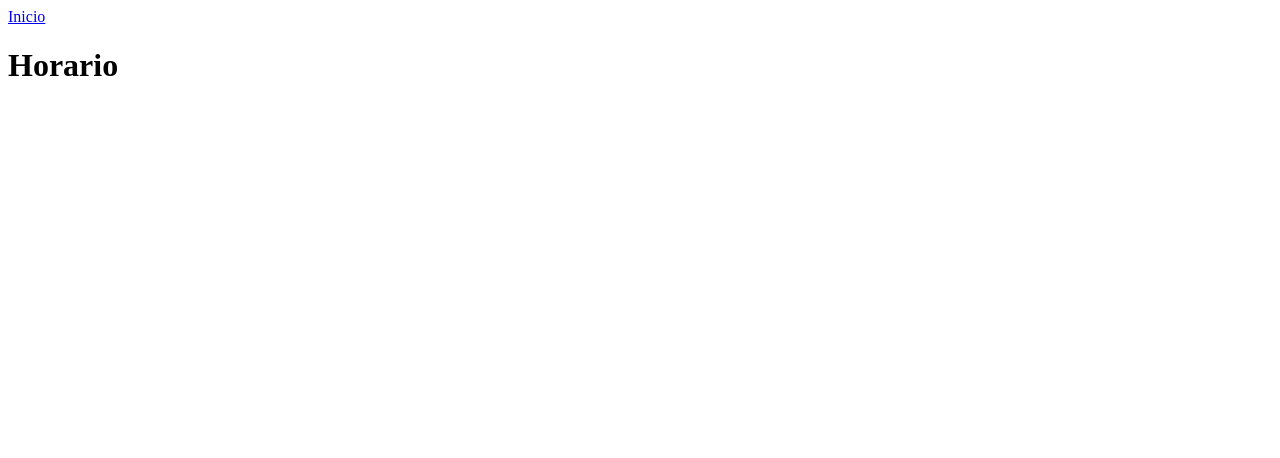
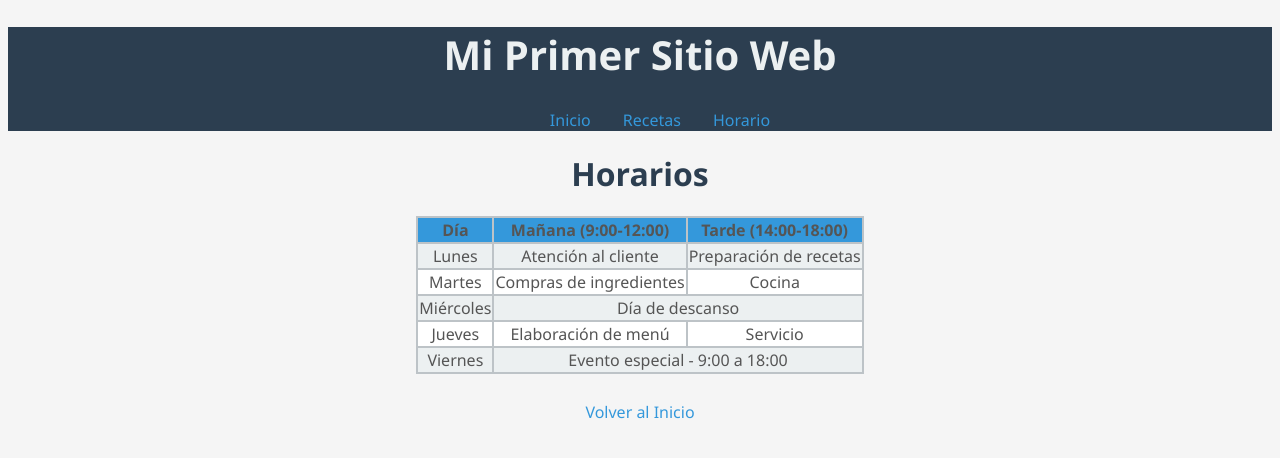
Before and after one commit to RomanMoreno99/TP-1-TUP, a plain HTML site: page horario.html in a window 1280 px wide. Drawn offline with Linux system fonts and the light colour scheme.

Commit message:
Nueva img y Horario listo, creo

```diff
--- a/horario.html
+++ b/horario.html
@@ -3,11 +3,59 @@
 <head>
     <meta charset="UTF-8">
     <meta name="viewport" content="width=device-width, initial-scale=1.0">
-    <title>Horario</title>
+    <title>Horarios</title>
+    <link rel="stylesheet" href="styles.css">
+
 </head>
 <body>
-    <a href="index.html">Inicio</a>
-    <h1>Horario</h1>
+    <header>
+        <h1>Mi Primer Sitio Web</h1>
+        <ul>
+            <li><a href="index.html">Inicio</a></li>
+            <li><a href="recetas.html">Recetas</a></li>
+            <li><a href="horario.html">Horario</a></li>
+        </ul>
+    </header>
 
+    <div class="schedule-container">
+        <h1>Horarios</h1>
+
+        <table class="schedule-table">
+            <thead>
+                <tr>
+                    <th>Día</th>
+                    <th>Mañana (9:00-12:00)</th>
+                    <th>Tarde (14:00-18:00)</th>
+                </tr>
+            </thead>
+            <tbody>
+                <tr>
+                    <td>Lunes</td>
+                    <td>Atención al cliente</td>
+                    <td>Preparación de recetas</td>
+                </tr>
+                <tr>
+                    <td>Martes</td>
+                    <td>Compras de ingredientes</td>
+                    <td>Cocina</td>
+                </tr>
+                <tr>
+                    <td>Miércoles</td>
+                    <td colspan="2">Día de descanso</td>
+                </tr>
+                <tr>
+                    <td>Jueves</td>
+                    <td>Elaboración de menú</td>
+                    <td>Servicio</td>
+                </tr>
+                <tr>
+                    <td>Viernes</td>
+                    <td colspan="2">Evento especial - 9:00 a 18:00</td>
+                </tr>
+            </tbody>
+        </table>
+
+        <p><a href="index.html">Volver al Inicio</a></p>
+    </div>
 </body>
 </html>
--- a/styles.css
+++ b/styles.css
@@ -1,4 +1,4 @@
-/* Tipografía y colores base */
+/* Inicio */
 * {
     font-family: 'Segoe UI', Tahoma, Geneva, Verdana, sans-serif;
 }
@@ -58,6 +58,7 @@ body a {
     font-weight: 500;
 }
 
+/* CSS de Pagina de Recetas */
 
 /* Imágenes */
 img {
@@ -66,64 +67,116 @@ img {
 }
 
 /* Contenedor de recetas */
-.recipe-container {
+.recetas {
     text-align: center;
 }
 
-.recipe-container h1 {
+.recetas h1 {
     font-size: 2rem;
     color: #2c3e50;
     font-weight: bold;
 }
 
 /* Receta */
-.recipe {
+.PC {
     text-align: left;
     background-color: #fff;
     display: inline-block;
 }
 
-.recipe h2 {
+.PC h2 {
     font-size: 1.8rem;
     color: #e74c3c;
     font-weight: bold;
 }
 
-.recipe h3 {
+.PC h3 {
     font-size: 1.3rem;
     color: #2c3e50;
     font-weight: bold;
 }
 
 /* Listas */
-.recipe ul {
+.PC ul {
     list-style-type: disc;
     font-size: 1.1rem;
     color: #555;
     line-height: 1.8;
 }
 
-.recipe ol {
+.PC ol {
     list-style-type: decimal;
     font-size: 1.1rem;
     color: #555;
     line-height: 1.8;
 }
 
-.recipe ul li,
-.recipe ol li {
+.PC ul li,
+.PC ol li {
     color: #555;
 }
 
 /* Enlaces */
-.recipe a {
+.PC a {
     color: #3498db;
     text-decoration: none;
     font-size: 1rem;
     font-weight: 500;
 }
 
-.recipe a:hover {
-    color: #e74c3c;
-    text-decoration: underline;
+/* Contenedor de horarios */
+.schedule-container {
+    text-align: center;
 }
+
+.schedule-container h1 {
+    font-size: 2rem;
+    color: #2c3e50;
+    font-weight: bold;
+}
+
+/* Tabla */
+.schedule-table {
+    text-align: center;
+    display: inline-block;
+    border-collapse: collapse;
+    background-color: #fff;
+}
+
+.schedule-table thead {
+    background-color: #3498db;
+    color: white;
+}
+
+.schedule-table th {
+    font-size: 1.1rem;
+    font-weight: bold;
+    color: white;
+}
+
+.schedule-table th,
+.schedule-table td {
+    font-size: 1rem;
+    color: #555;
+    border: 2px solid #bdc3c7;
+}
+
+.schedule-table tbody tr:nth-child(odd) {
+    background-color: #ecf0f1;
+}
+
+.schedule-table tbody tr:nth-child(even) {
+    background-color: #fff;
+}
+
+.schedule-table tbody tr:hover {
+    background-color: #d5dbdb;
+}
+
+/* Enlaces */
+.schedule-container a {
+    color: #3498db;
+    text-decoration: none;
+    font-size: 1rem;
+    font-weight: 500;
+}
```
Also changed, not shown: recetas.html (+3 -2 lines), carbonara.jpg (added), img/img.jpg (deleted).
